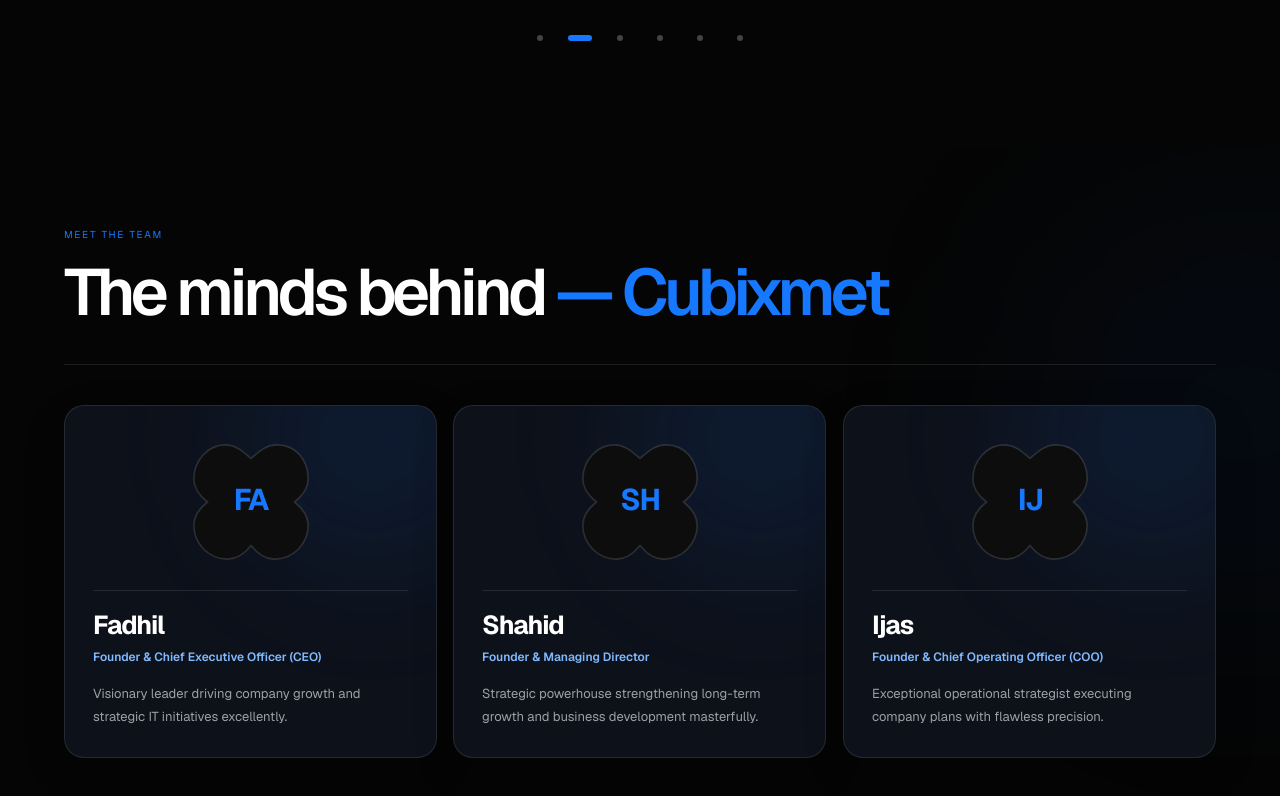
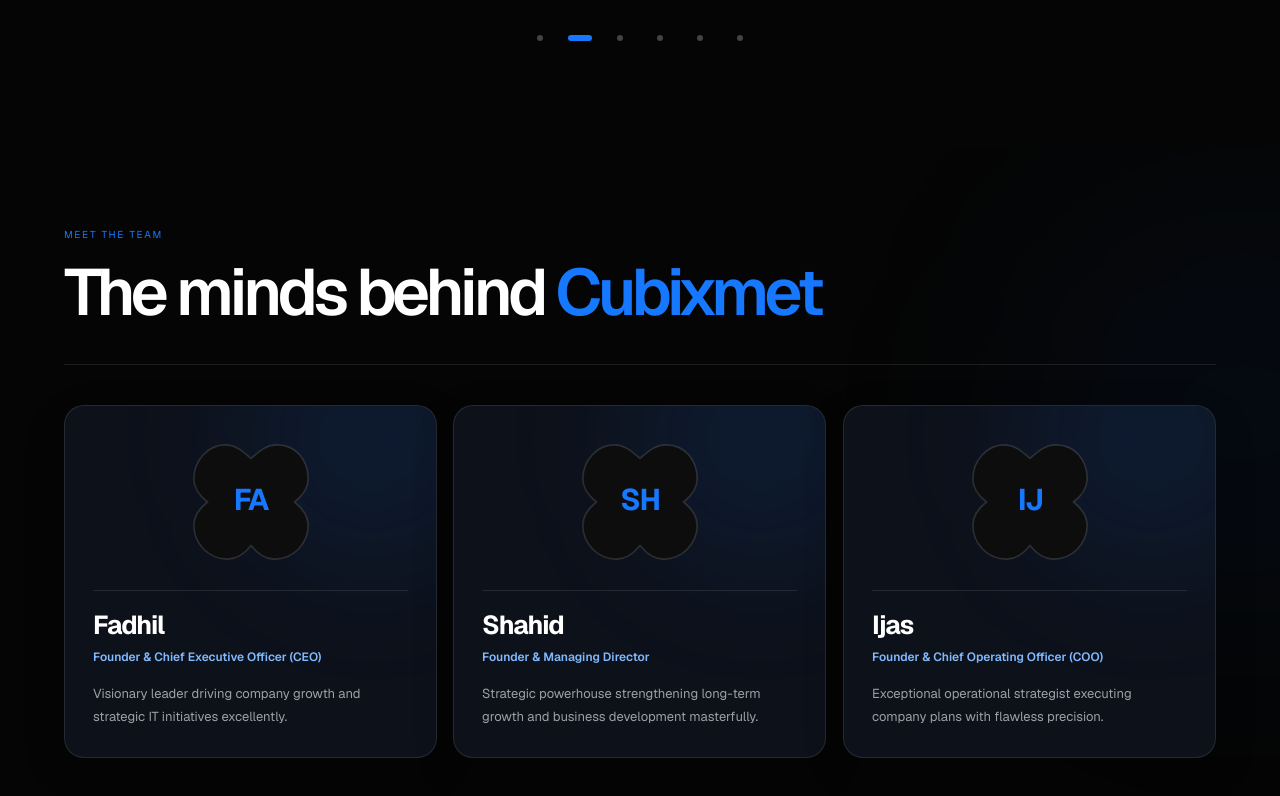
Before and after one commit to amnas-cubixmet/cubixmet, a Next.js app: page / in a window 1280 px wide. Shown: the part 11142-11938 px from the top of the page. Built offline with nearby package versions, Linux system fonts and the light colour scheme.

Commit message:
content(team): remove dash from Cubixmet team heading

```diff
--- a/data/homeContent.ts
+++ b/data/homeContent.ts
@@ -23,7 +23,7 @@ export const homeCopy = {
   testimonialsLabel: "Client stories",
   teamLabel: "Meet the Team",
   teamHeading: "The minds behind",
-  teamSubheading: "— Cubixmet",
+  teamSubheading: "Cubixmet",
   teamIntro:
     "Meet the people building our technology, digital experiences, and practical learning programs.",
   teamMembersLabel: "Team Members",
```
